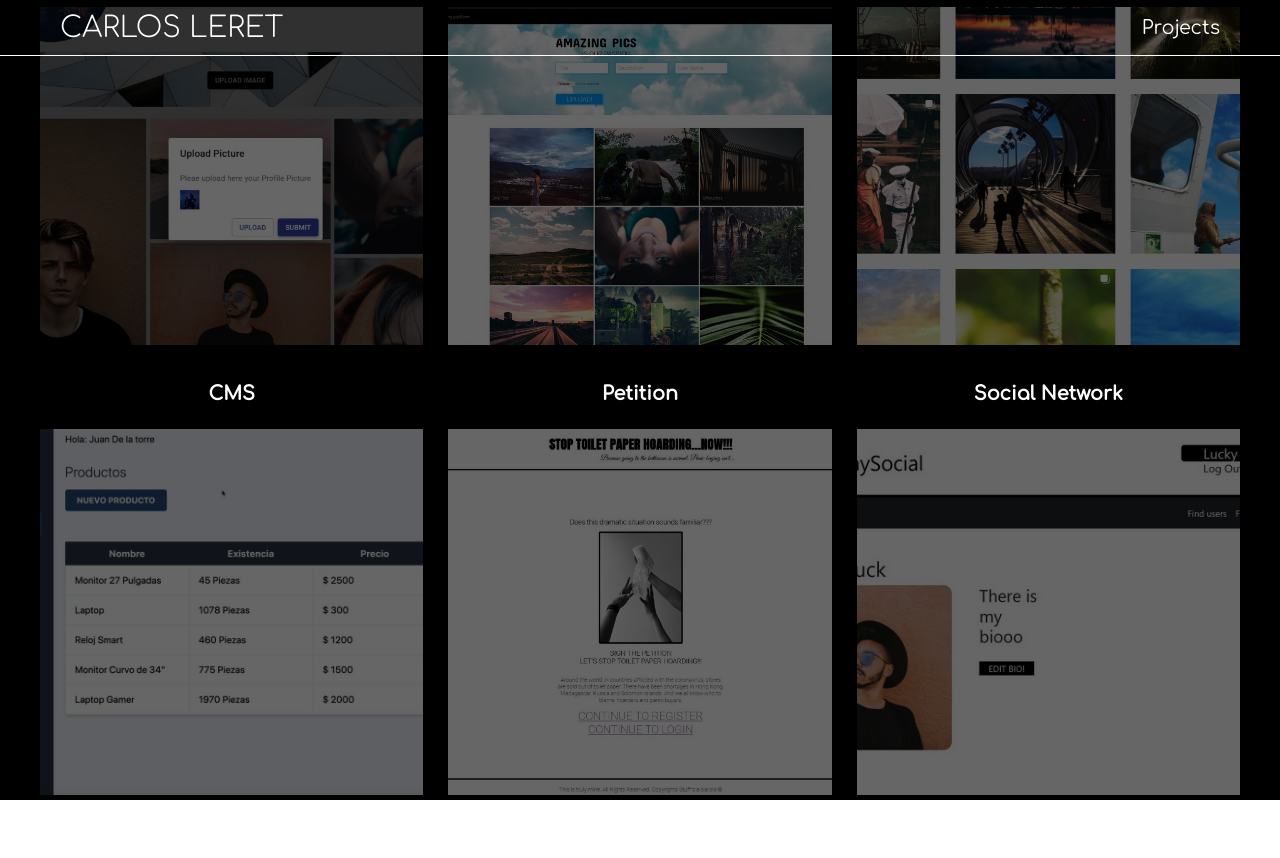
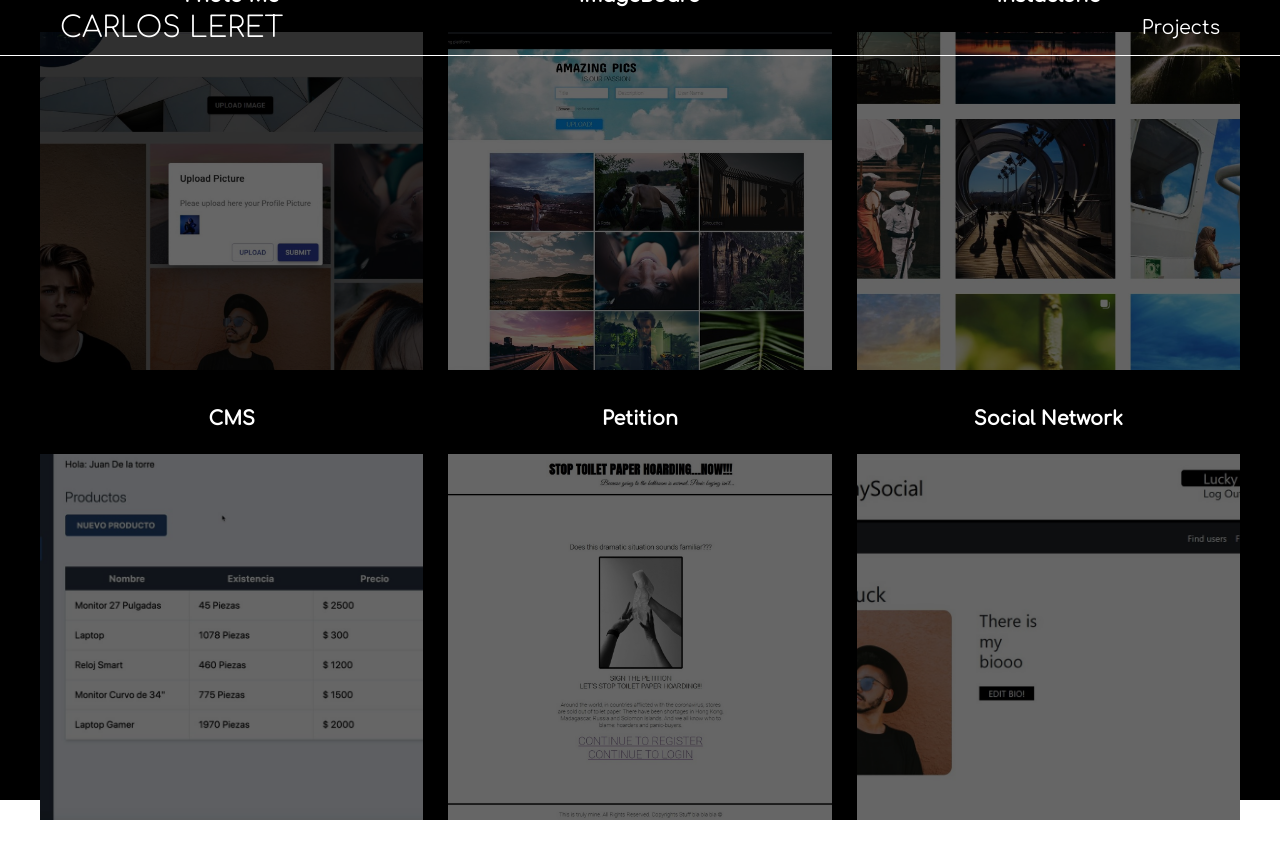
Before and after one commit to l-legren/portfolio, a React (Create React App) app: page /projects in a window 1280 px wide. Shown: the top 858 px of the page. Built offline with nearby package versions, Linux system fonts and the light colour scheme.

Commit message:
changed height html 100% because of mobile

```diff
--- a/public/styles.css
+++ b/public/styles.css
@@ -1,5 +1,5 @@
 html {
-    min-height: 100vh;
+    min-height: 100%;
 }
 
 body {
--- a/src/Pages/Projects/styles.js
+++ b/src/Pages/Projects/styles.js
@@ -11,4 +11,5 @@ export const ProjectsWrapper = styled.div`
 
 export const ProjectsContent = styled.div`
     width: ${({ theme }) => theme.breakpoints.xl};
+    margin-top: 50px;
 `;
```
